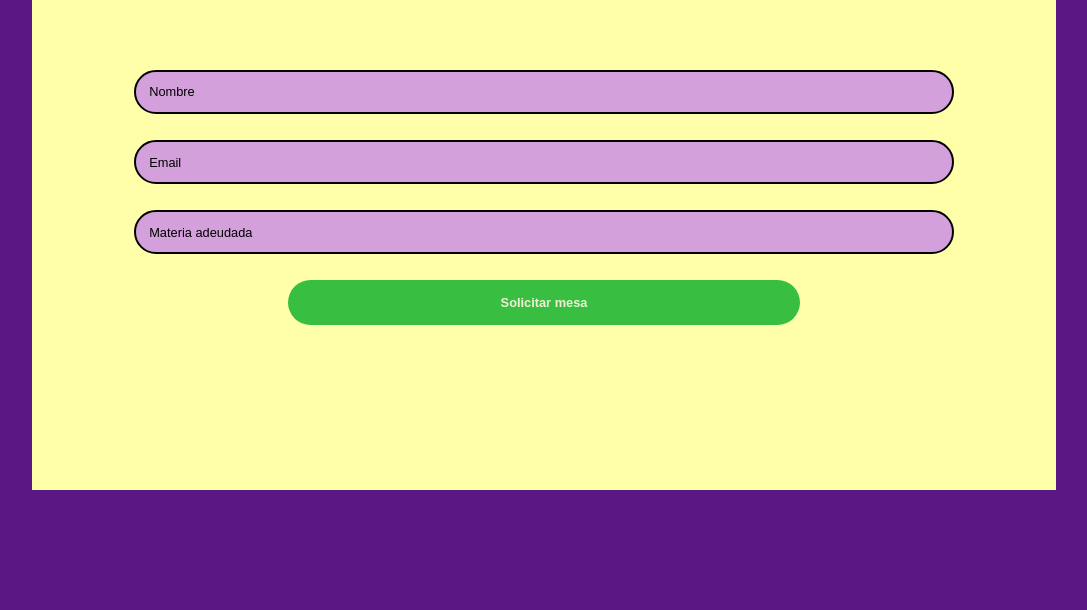
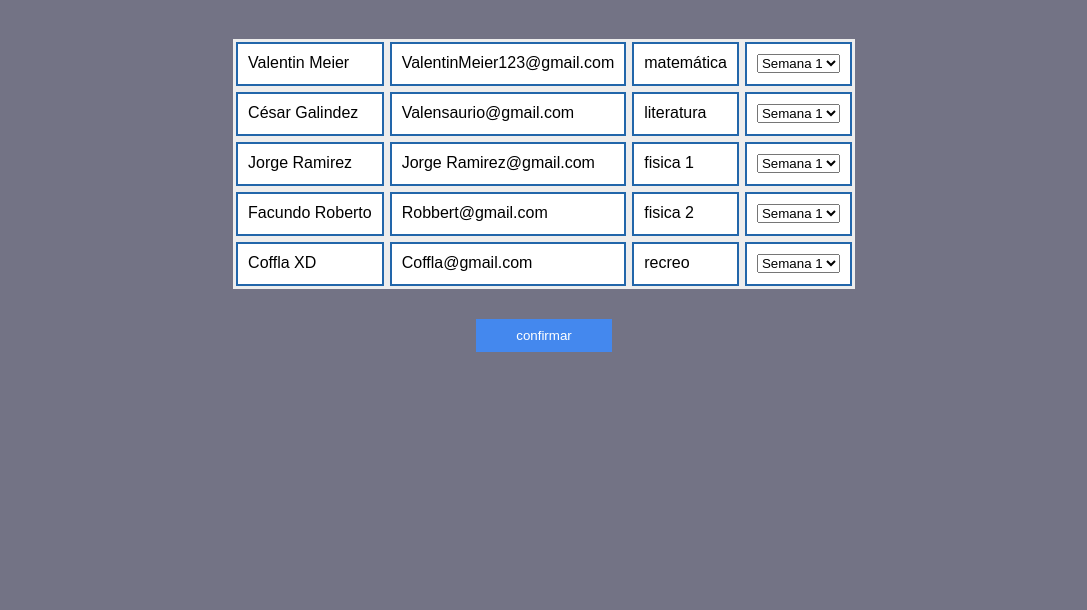
Before and after one commit to Valenmeier/Historia-de-Cofla-capitulo-9, a plain HTML site: page index.html in a window 1280 px wide. Shown: the part 190-800 px from the top of the page, without its empty margins (96-1183 px from the left). Drawn offline with Linux system fonts and the light colour scheme.

Commit message:
Segundo problema

```diff
--- a/css/style.css
+++ b/css/style.css
@@ -4,7 +4,7 @@
     box-sizing: border-box;
 }
 
-body {
+.main-problema1 {
     background-color: rgb(91, 23, 131);
     display: flex;
     justify-content: center;
@@ -12,7 +12,7 @@ body {
     width: 100vw;
     height: 100vh;
 }
-form {
+.main-problema1 form {
     display: flex;
     justify-content: center;
     align-items: center;
@@ -23,13 +23,13 @@ form {
     background-color: #ffa;
     position:relative;
 }
-form h2 {
+.main-problema1 form h2 {
     position: absolute;
     top: 2%;
     font-size: 3vw;
     color:rgb(171, 44, 142) ;
 }
-form input {
+.main-problema1 form input {
     width: 80%;
     padding:4vw;
     border: none;
@@ -41,11 +41,11 @@ form input {
     font-size: 1vw;
     font-weight: 600;
 }
-form input::placeholder {
+.main-problema1 form input::placeholder {
     color: rgb(0, 0, 0);
     font-weight: 100;
 }
-form input[type="submit"] {
+.main-problema1 form input[type="submit"] {
     background-color: rgb(56, 191, 65);
     color: rgb(240, 240, 214);
     font-size: 1vw;
@@ -53,7 +53,7 @@ form input[type="submit"] {
     border: none;
     height: 3.5vw;
 }
-form input[type="submit"]:hover {
+.main-problema1 form input[type="submit"]:hover {
     background-color: rgb(48, 110, 33);
     cursor: pointer;
 }
@@ -63,3 +63,38 @@ form input[type="submit"]:hover {
 .green {
     color: rgb(24, 143, 20);
 }
+/*Problema 2*/
+.grid-container{
+    display: grid;
+    grid-template-rows: 50px;
+    grid-template-columns: repeat(4,minmax(min-content,max-content));
+    grid-auto-rows:50px;
+    font-family: sans-serif;
+    background-color: #ededed;
+}
+.grid-container .grid-item {
+    padding: 10px;
+    border: 2px solid #26a;
+    margin: 3px;
+    background-color: #fff;
+}
+.boton-confirmar {
+    padding: 9px 40px;
+    background-color: #48e;
+    color: #fff;
+    border: none;
+    margin: auto;
+    margin: 30px;
+}
+.boton-confirmar:hover {
+    background-color: rgb(28, 73, 141);
+}
+.centrar {
+    display: flex;
+    justify-content: center;
+    align-items: center;
+    flex-direction: column;
+    width: 100vw;
+    height: 100vh;
+    background-color: rgb(115, 115, 133);
+}
--- a/index.html
+++ b/index.html
@@ -6,18 +6,11 @@
     <meta name="viewport" content="width=device-width, initial-scale=1.0">
     <link rel="stylesheet" href="./css/style.css">
     <!-- Descomentar y comentar el otro script -->
-    <script defer src="./js/crearSoluciones1.js"></script>
-    <!-- <script defer src="./js/crearSoluciones2.js"></script>  -->
+    <!-- <script defer src="./js/crearSoluciones1.js"></script>  -->
+    <script defer src="./js/crearSoluciones2.js"></script>
     <title>La historia de Cofla</title>
 </head>
 <body>
-   <form autocomplete="off">
-    <h2>Inscripción de materias adeudadas</h2>
-    <input type="text" placeholder="Nombre" id="nombre" required>
-    <input type="email" placeholder="Email" id="email" required>
-    <input type="text" placeholder="Materia adeudada" id="materia" required>
-    <input type="submit" value="Solicitar mesa" id="btn-enviar">
-    <div class="resultado"></div>
-   </form>
+
 </body>
 </html>
--- a/js/crearSoluciones1.js
+++ b/js/crearSoluciones1.js
@@ -1,3 +1,16 @@
+document.body.innerHTML=""
+document.body.classList=""
+let mainProblema1=document.createElement(`DIV`)
+mainProblema1.classList.add(`main-problema1`)
+mainProblema1.innerHTML=`<form autocomplete="off">
+<h2>Inscripción de materias adeudadas</h2>
+<input type="text" placeholder="Nombre" id="nombre" required>
+<input type="email" placeholder="Email" id="email" required>
+<input type="text" placeholder="Materia adeudada" id="materia" required>
+<input type="submit" value="Solicitar mesa" id="btn-enviar">
+<div class="resultado"></div>
+</form>`
+document.body.appendChild(mainProblema1)
 const nombre=document.querySelector(`#nombre`);
 const email=document.querySelector(`#email`);
 const materia=document.querySelector(`#materia`);
--- a/js/crearSoluciones2.js
+++ b/js/crearSoluciones2.js
@@ -0,0 +1,58 @@
+document.body.classList.add(`centrar`)
+let alumnos= [ {
+    nombre:`Valentin Meier`,
+    email: `ValentinMeier123@gmail.com`,
+    materia: `matemática`,
+},{
+    nombre:`César Galindez`,
+    email: `Valensaurio@gmail.com`,
+    materia: `literatura`,
+},{
+    nombre:`Jorge Ramirez`,
+    email: `Jorge Ramirez@gmail.com`,
+    materia: `fisica 1`,
+},{
+    nombre:`Facundo Roberto`,
+    email: `Robbert@gmail.com`,
+    materia: `fisica 2`,
+},{
+    nombre:`Coffla XD`,
+    email: `Coffla@gmail.com`,
+    materia: `recreo`,
+}
+]
+document.body.innerHTML=`<div class="grid-container"></div>`
+for (alumno in alumnos) {
+    let datos=alumnos[alumno]
+    let nombre=datos[`nombre`]
+    let email=datos[`email`]
+    let materia=datos[`materia`]
+    let htmlCode= `
+    <div class="nombre grid-item">${nombre}</div>
+    <div class="email grid-item">${email}</div>
+    <div class="materia grid-item">${materia}</div>
+    <div class="semana grid-item">
+        <select class="semana-elegida">
+            <option value="Semana 1">Semana 1</option>
+            <option value="Semana 2">Semana 2</option>
+        </select>
+    </div>
+`
+   document.querySelector(`.grid-container`).innerHTML+=`${htmlCode}`
+
+}
+document.body.innerHTML+=`<button class="boton-confirmar">confirmar</button>`
+const boton=document.querySelector(`.boton-confirmar`);
+
+boton.addEventListener(`click`,()=> {
+    let confirmar= confirm(`¿Realmente quieres confirmar las mesas?`)
+    if (confirmar) {
+        document.body.removeChild(boton)
+    let elementos=document.querySelectorAll(`.semana`)
+    let semanasElegidas=document.querySelectorAll(`.semana-elegida`);
+    for(elemento in elementos) {
+        let semana=elementos[elemento]
+        semana.innerHTML=semanasElegidas[elemento].value
+    }
+    }
+})
```
Also changed, not shown: js/consignas.js (+7 -0 lines), multimedia/llave.png (deleted).
